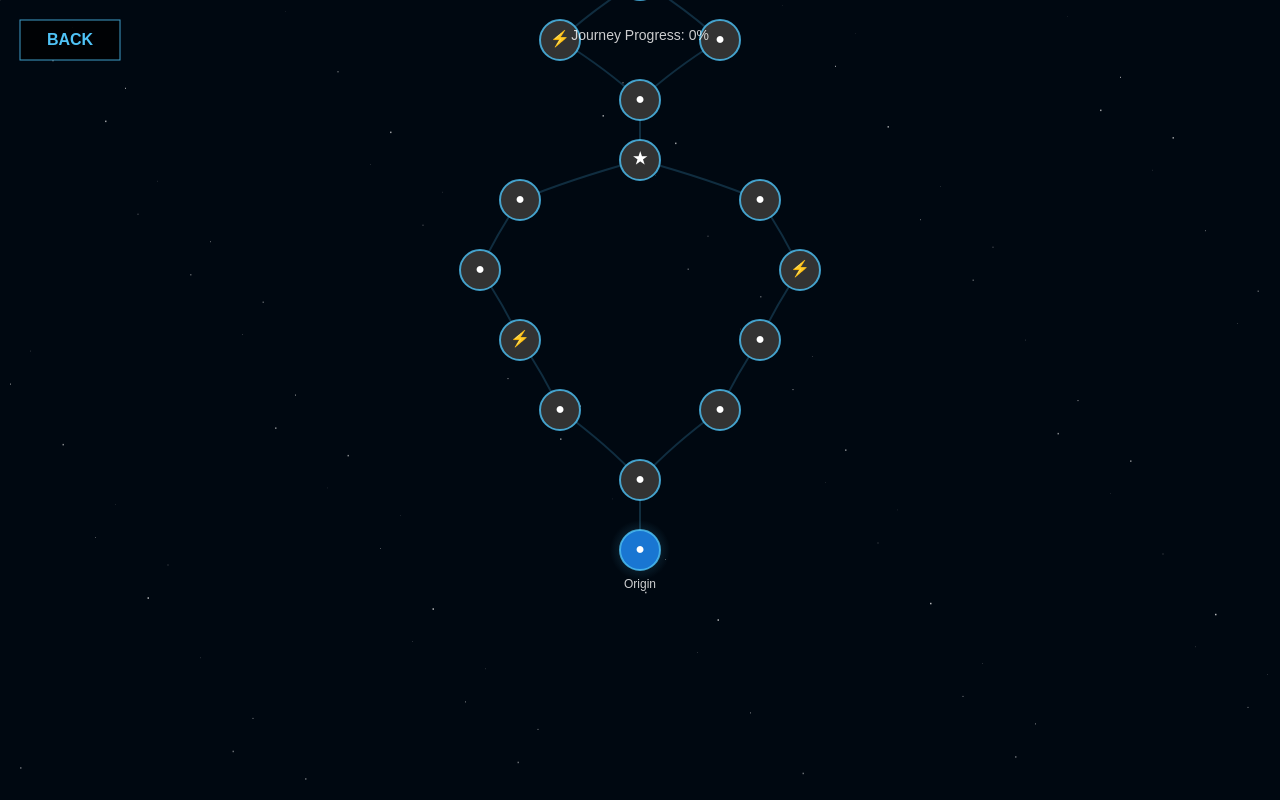
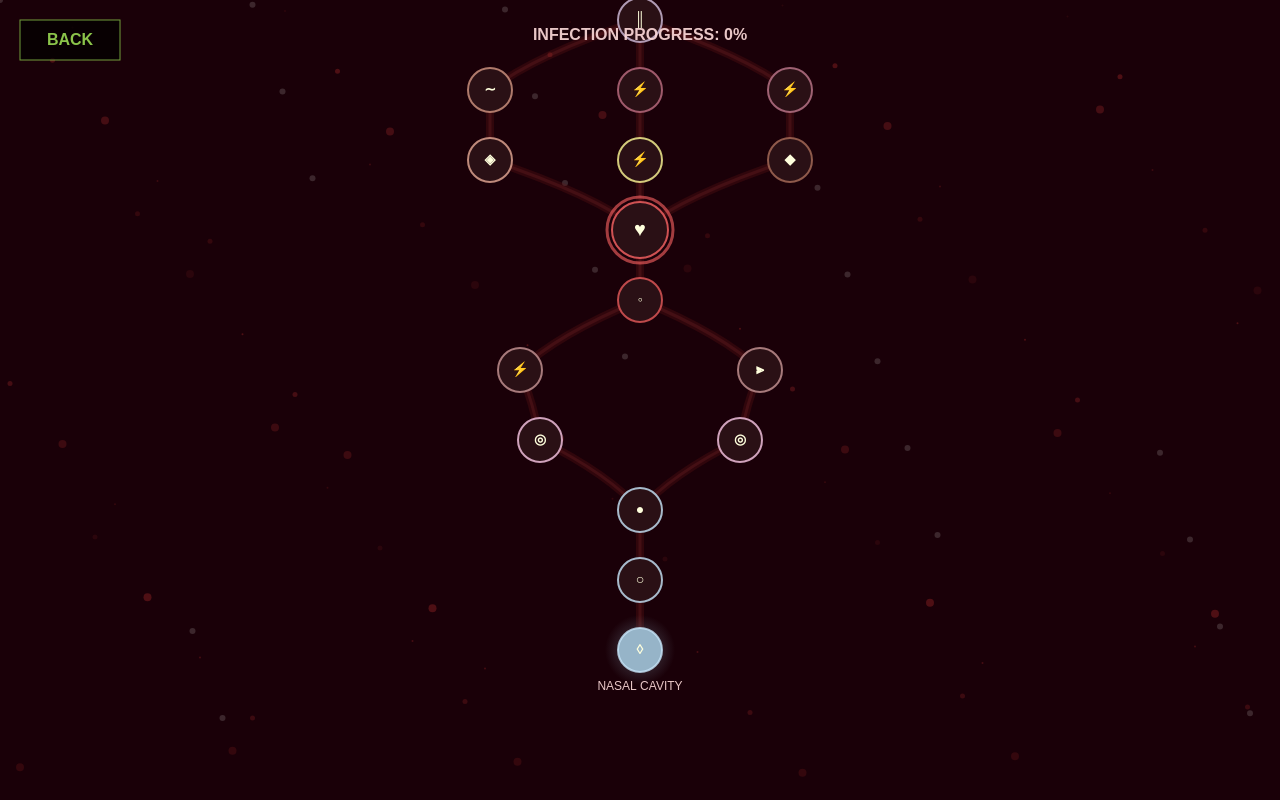
Before and after one commit to jamalamar/Osmos_lite, a plain HTML site: page index.html in a window 1280 px wide. Both pictures are taken after a click on the button "JOURNEY". Drawn offline with Linux system fonts and the light colour scheme.

Commit message:
New Title & Theme: "VIRAL - Infect to Survive"

```diff
--- a/index.html
+++ b/index.html
@@ -3,7 +3,7 @@
 <head>
     <meta charset="UTF-8">
     <meta name="viewport" content="width=device-width, initial-scale=1.0">
-    <title>Osmos Clone</title>
+    <title>VIRAL - Journey Through the Body</title>
     <link rel="stylesheet" href="style.css">
 </head>
 <body>
@@ -16,8 +16,8 @@
                 <div class="mass">Mass: <span id="mass">100</span></div>
             </div>
             <div class="start-screen" id="startScreen">
-                <h1 class="game-title">OSMOS</h1>
-                <p class="game-subtitle">Absorb to Survive</p>
+                <h1 class="game-title">VIRAL</h1>
+                <p class="game-subtitle">Infect to Survive</p>
                 <div class="button-container">
                     <button id="playBtn" class="play-button">PLAY</button>
                     <button id="journeyBtn" class="journey-button">JOURNEY</button>
@@ -32,7 +32,7 @@
                 <button id="restartBtn">Restart</button>
             </div>
             <div class="instructions">
-                <p>Click to move • Absorb smaller cells • Avoid larger ones</p>
+                <p>Click to move • Infect smaller cells • Avoid immune cells</p>
             </div>
         </div>
     </div>
--- a/map.js
+++ b/map.js
@@ -12,38 +12,50 @@ class MapSystem {
     generateMapLevels() {
         // Get center position (will be set when canvas is initialized)
         const centerX = window.innerWidth / 2;
+        const yStart = 650;
 
         const levels = [
-            // Main path
-            { id: 0, x: centerX, y: 550, type: 'normal', connections: [1], branch: 'main', name: 'Origin' },
-            { id: 1, x: centerX, y: 480, type: 'normal', connections: [2, 3], branch: 'main', name: 'First Step' },
+            // Entry Point - Respiratory System
+            { id: 0, x: centerX, y: yStart, type: 'normal', connections: [1], branch: 'respiratory', name: 'Nasal Cavity', organ: 'nose' },
+            { id: 1, x: centerX, y: yStart - 70, type: 'normal', connections: [2], branch: 'respiratory', name: 'Throat', organ: 'throat' },
+            { id: 2, x: centerX, y: yStart - 140, type: 'normal', connections: [3, 4], branch: 'respiratory', name: 'Trachea', organ: 'trachea' },
 
-            // Branch point - splits into two paths
-            { id: 2, x: centerX - 80, y: 410, type: 'normal', connections: [4], branch: 'left', name: 'Dense Cluster' },
-            { id: 3, x: centerX + 80, y: 410, type: 'normal', connections: [5], branch: 'right', name: 'Open Space' },
+            // Lungs Branch
+            { id: 3, x: centerX - 100, y: yStart - 210, type: 'normal', connections: [5], branch: 'lungs', name: 'Left Lung', organ: 'lung' },
+            { id: 4, x: centerX + 100, y: yStart - 210, type: 'normal', connections: [6], branch: 'lungs', name: 'Right Lung', organ: 'lung' },
+            { id: 5, x: centerX - 120, y: yStart - 280, type: 'challenge', connections: [7], branch: 'lungs', name: 'Alveoli', organ: 'alveoli' },
+            { id: 6, x: centerX + 120, y: yStart - 280, type: 'normal', connections: [7], branch: 'lungs', name: 'Bronchioles', organ: 'bronchi' },
 
-            // Left branch
-            { id: 4, x: centerX - 120, y: 340, type: 'challenge', connections: [6], branch: 'left', name: 'Challenge: Swarm' },
-            { id: 6, x: centerX - 160, y: 270, type: 'normal', connections: [8], branch: 'left', name: 'Narrow Passage' },
-            { id: 8, x: centerX - 120, y: 200, type: 'normal', connections: [10], branch: 'left', name: 'Convergence' },
+            // Bloodstream
+            { id: 7, x: centerX, y: yStart - 350, type: 'normal', connections: [8], branch: 'blood', name: 'Bloodstream', organ: 'blood' },
 
-            // Right branch
-            { id: 5, x: centerX + 120, y: 340, type: 'normal', connections: [7], branch: 'right', name: 'Drifters' },
-            { id: 7, x: centerX + 160, y: 270, type: 'challenge', connections: [9], branch: 'right', name: 'Challenge: Giants' },
-            { id: 9, x: centerX + 120, y: 200, type: 'normal', connections: [10], branch: 'right', name: 'Reunification' },
+            // Heart - First Boss
+            { id: 8, x: centerX, y: yStart - 420, type: 'boss', connections: [9, 10, 11], branch: 'cardiovascular', name: 'HEART', organ: 'heart' },
 
-            // Paths merge
-            { id: 10, x: centerX, y: 160, type: 'boss', connections: [11], branch: 'main', name: 'Boss: Leviathan' },
+            // Three paths from heart
+            { id: 9, x: centerX - 150, y: yStart - 490, type: 'normal', connections: [12], branch: 'digestive', name: 'Stomach', organ: 'stomach' },
+            { id: 10, x: centerX, y: yStart - 490, type: 'challenge', connections: [13], branch: 'immune', name: 'Lymph Node', organ: 'lymph' },
+            { id: 11, x: centerX + 150, y: yStart - 490, type: 'normal', connections: [14], branch: 'filtration', name: 'Liver', organ: 'liver' },
 
-            // Second section
-            { id: 11, x: centerX, y: 100, type: 'normal', connections: [12, 13], branch: 'main', name: 'New Horizons' },
+            // Digestive path
+            { id: 12, x: centerX - 150, y: yStart - 560, type: 'normal', connections: [15], branch: 'digestive', name: 'Small Intestine', organ: 'intestine' },
 
-            // Second branch
-            { id: 12, x: centerX - 80, y: 40, type: 'challenge', connections: [14], branch: 'left', name: 'Challenge: Maze' },
-            { id: 13, x: centerX + 80, y: 40, type: 'normal', connections: [14], branch: 'right', name: 'Fast Track' },
+            // Immune challenge
+            { id: 13, x: centerX, y: yStart - 560, type: 'challenge', connections: [15], branch: 'immune', name: 'Spleen', organ: 'spleen' },
 
-            // Final boss
-            { id: 14, x: centerX, y: -20, type: 'boss', connections: [], branch: 'main', name: 'Boss: Singularity' }
+            // Filtration path
+            { id: 14, x: centerX + 150, y: yStart - 560, type: 'challenge', connections: [15], branch: 'filtration', name: 'Kidneys', organ: 'kidney' },
+
+            // Paths converge - Nervous System
+            { id: 15, x: centerX, y: yStart - 630, type: 'normal', connections: [16], branch: 'nervous', name: 'Spinal Cord', organ: 'spine' },
+            { id: 16, x: centerX, y: yStart - 700, type: 'normal', connections: [17, 18], branch: 'nervous', name: 'Brain Stem', organ: 'brainstem' },
+
+            // Final branches
+            { id: 17, x: centerX - 80, y: yStart - 770, type: 'challenge', connections: [19], branch: 'nervous', name: 'Cerebellum', organ: 'cerebellum' },
+            { id: 18, x: centerX + 80, y: yStart - 770, type: 'normal', connections: [19], branch: 'nervous', name: 'Frontal Lobe', organ: 'brain' },
+
+            // Final Boss
+            { id: 19, x: centerX, y: yStart - 840, type: 'boss', connections: [], branch: 'nervous', name: 'BRAIN CORE', organ: 'brain' }
         ];
 
         return levels;
@@ -122,11 +134,11 @@ class MapSystem {
 
         const offset = this.getCameraOffset();
 
-        // Clear canvas
-        this.ctx.fillStyle = '#000811';
+        // Clear canvas with body interior color
+        this.ctx.fillStyle = '#1a0008';
         this.ctx.fillRect(0, 0, this.canvas.width, this.canvas.height);
 
-        // Draw starfield background
+        // Draw biological background
         this.drawStarfield();
 
         // Save context for camera transform
@@ -146,46 +158,65 @@ class MapSystem {
     }
 
     drawStarfield() {
-        const stars = 100;
-        for (let i = 0; i < stars; i++) {
+        // Draw floating cells/particles in the body
+        const particles = 80;
+        for (let i = 0; i < particles; i++) {
             const x = (i * 137.5) % this.canvas.width;
             const y = (i * 213.7) % this.canvas.height;
-            const size = (i % 3) * 0.5 + 0.5;
-            const opacity = 0.3 + (i % 5) * 0.1;
+            const size = (i % 3) * 1.5 + 1;
+            const opacity = 0.1 + (i % 5) * 0.05;
+
+            // Red blood cells
+            this.ctx.fillStyle = `rgba(200, 50, 50, ${opacity})`;
+            this.ctx.beginPath();
+            this.ctx.arc(x, y, size, 0, Math.PI * 2);
+            this.ctx.fill();
+        }
+
+        // White blood cells (fewer)
+        for (let i = 0; i < 20; i++) {
+            const x = (i * 312.5) % this.canvas.width;
+            const y = (i * 178.3) % this.canvas.height;
+            const size = 3;
+            const opacity = 0.15;
 
             this.ctx.fillStyle = `rgba(255, 255, 255, ${opacity})`;
-            this.ctx.fillRect(x, y, size, size);
+            this.ctx.beginPath();
+            this.ctx.arc(x, y, size, 0, Math.PI * 2);
+            this.ctx.fill();
         }
     }
 
     drawConnections() {
-        this.ctx.strokeStyle = 'rgba(79, 195, 247, 0.3)';
-        this.ctx.lineWidth = 2;
-
         for (let level of this.levels) {
             for (let connId of level.connections) {
                 const target = this.levels.find(l => l.id === connId);
                 if (!target) continue;
 
-                // Highlight unlocked paths
-                if (this.unlockedLevels.includes(level.id) && this.unlockedLevels.includes(connId)) {
-                    this.ctx.strokeStyle = 'rgba(79, 195, 247, 0.6)';
-                } else {
-                    this.ctx.strokeStyle = 'rgba(79, 195, 247, 0.2)';
-                }
+                // Blood vessel style connections
+                const isUnlocked = this.unlockedLevels.includes(level.id) && this.unlockedLevels.includes(connId);
+
+                // Draw vessel
+                this.ctx.lineWidth = 8;
+                this.ctx.strokeStyle = isUnlocked ? 'rgba(180, 40, 40, 0.4)' : 'rgba(100, 20, 20, 0.3)';
 
                 this.ctx.beginPath();
                 this.ctx.moveTo(level.x, level.y);
 
-                // Draw curved path
+                // Draw organic curved blood vessel
                 const midX = (level.x + target.x) / 2;
                 const midY = (level.y + target.y) / 2;
-                const curveOffset = (level.x - target.x) * 0.1;
+                const curveOffset = (level.x - target.x) * 0.2;
 
                 this.ctx.quadraticCurveTo(
                     midX + curveOffset, midY,
                     target.x, target.y
                 );
+                this.ctx.stroke();
+
+                // Inner vessel highlight
+                this.ctx.lineWidth = 3;
+                this.ctx.strokeStyle = isUnlocked ? 'rgba(220, 80, 80, 0.3)' : 'rgba(150, 50, 50, 0.2)';
                 this.ctx.stroke();
             }
         }
@@ -197,66 +228,125 @@ class MapSystem {
             const isCompleted = this.completedLevels.includes(level.id);
             const isSelected = this.selectedNode && this.selectedNode.id === level.id;
 
+            // Get organ-specific color
+            let organColor = this.getOrganColor(level.organ, level.branch);
+
             // Node glow effect
             if (isUnlocked) {
                 const gradient = this.ctx.createRadialGradient(
                     level.x, level.y, 0,
-                    level.x, level.y, 30
+                    level.x, level.y, 35
                 );
-                gradient.addColorStop(0, 'rgba(79, 195, 247, 0.3)');
-                gradient.addColorStop(1, 'rgba(79, 195, 247, 0)');
+                gradient.addColorStop(0, `rgba(${organColor.r}, ${organColor.g}, ${organColor.b}, 0.4)`);
+                gradient.addColorStop(1, `rgba(${organColor.r}, ${organColor.g}, ${organColor.b}, 0)`);
                 this.ctx.fillStyle = gradient;
-                this.ctx.fillRect(level.x - 30, level.y - 30, 60, 60);
+                this.ctx.fillRect(level.x - 35, level.y - 35, 70, 70);
             }
 
-            // Node circle
+            // Draw organ shape based on type
+            const radius = level.type === 'boss' ? 28 : 22;
+
+            // Outer ring for bosses
+            if (level.type === 'boss') {
+                this.ctx.beginPath();
+                this.ctx.arc(level.x, level.y, radius + 5, 0, Math.PI * 2);
+                this.ctx.strokeStyle = `rgba(255, 100, 100, 0.6)`;
+                this.ctx.lineWidth = 3;
+                this.ctx.stroke();
+            }
+
+            // Main node
             this.ctx.beginPath();
-            this.ctx.arc(level.x, level.y, 20, 0, Math.PI * 2);
+            this.ctx.arc(level.x, level.y, radius, 0, Math.PI * 2);
 
-            // Fill based on state
+            // Fill based on state and organ
             if (isCompleted) {
-                this.ctx.fillStyle = '#4fc3f7';
+                this.ctx.fillStyle = '#8bc34a'; // Infected (green)
             } else if (isUnlocked) {
-                this.ctx.fillStyle = '#1976d2';
+                this.ctx.fillStyle = `rgb(${organColor.r}, ${organColor.g}, ${organColor.b})`;
             } else {
-                this.ctx.fillStyle = '#333';
+                this.ctx.fillStyle = '#2a1015';
             }
             this.ctx.fill();
 
             // Border
-            this.ctx.strokeStyle = isSelected ? '#fff' : 'rgba(79, 195, 247, 0.8)';
+            this.ctx.strokeStyle = isSelected ? '#fff' : `rgba(${organColor.r + 50}, ${organColor.g + 50}, ${organColor.b + 50}, 0.8)`;
             this.ctx.lineWidth = isSelected ? 3 : 2;
             this.ctx.stroke();
 
             // Icon based on type
-            this.ctx.fillStyle = '#fff';
-            this.ctx.font = 'bold 16px Arial';
+            this.ctx.fillStyle = isCompleted ? '#fff' : '#ffd';
+            this.ctx.font = level.type === 'boss' ? 'bold 20px Arial' : 'bold 14px Arial';
             this.ctx.textAlign = 'center';
             this.ctx.textBaseline = 'middle';
 
-            let icon = '●';
-            if (level.type === 'boss') icon = '★';
-            else if (level.type === 'challenge') icon = '⚡';
-
+            let icon = this.getOrganIcon(level.organ, level.type);
             this.ctx.fillText(icon, level.x, level.y);
 
             // Level name
             if (isUnlocked) {
-                this.ctx.font = '12px Arial';
-                this.ctx.fillStyle = 'rgba(255, 255, 255, 0.8)';
-                this.ctx.fillText(level.name, level.x, level.y + 35);
+                this.ctx.font = level.type === 'boss' ? 'bold 14px Arial' : '12px Arial';
+                this.ctx.fillStyle = 'rgba(255, 220, 220, 0.9)';
+                this.ctx.fillText(level.name.toUpperCase(), level.x, level.y + (radius + 15));
             }
         }
+    }
+
+    getOrganColor(organ, branch) {
+        const colors = {
+            'respiratory': { r: 150, g: 180, b: 200 },
+            'lung': { r: 200, g: 150, b: 180 },
+            'blood': { r: 180, g: 40, b: 40 },
+            'heart': { r: 200, g: 50, b: 50 },
+            'stomach': { r: 180, g: 120, b: 100 },
+            'intestine': { r: 160, g: 100, b: 80 },
+            'liver': { r: 120, g: 60, b: 40 },
+            'kidney': { r: 140, g: 70, b: 90 },
+            'lymph': { r: 220, g: 200, b: 100 },
+            'spleen': { r: 140, g: 60, b: 80 },
+            'nervous': { r: 180, g: 150, b: 200 },
+            'brain': { r: 200, g: 160, b: 180 },
+            'spine': { r: 160, g: 140, b: 170 }
+        };
+
+        return colors[organ] || colors[branch] || { r: 150, g: 100, b: 100 };
+    }
+
+    getOrganIcon(organ, type) {
+        if (type === 'boss') {
+            if (organ === 'heart') return '♥';
+            if (organ === 'brain') return '◉';
+        }
+
+        const icons = {
+            'nose': '◊',
+            'throat': '○',
+            'lung': '◎',
+            'blood': '◦',
+            'stomach': '◈',
+            'intestine': '∼',
+            'liver': '◆',
+            'kidney': '◐',
+            'lymph': '✦',
+            'spleen': '◉',
+            'spine': '║',
+            'brain': '◎',
+            'alveoli': '⬡',
+            'bronchi': '⫸'
+        };
+
+        if (type === 'challenge') return '⚡';
+        return icons[organ] || '●';
     }
 
     drawUI() {
         // Back button
         this.ctx.fillStyle = 'rgba(0, 0, 0, 0.7)';
         this.ctx.fillRect(20, 20, 100, 40);
-        this.ctx.strokeStyle = 'rgba(79, 195, 247, 0.8)';
+        this.ctx.strokeStyle = 'rgba(139, 195, 74, 0.8)';
         this.ctx.strokeRect(20, 20, 100, 40);
 
-        this.ctx.fillStyle = '#4fc3f7';
+        this.ctx.fillStyle = '#8bc34a';
         this.ctx.font = 'bold 16px Arial';
         this.ctx.textAlign = 'center';
         this.ctx.fillText('BACK', 70, 45);
@@ -266,10 +356,10 @@ class MapSystem {
             const infoX = this.canvas.width - 220;
             this.ctx.fillStyle = 'rgba(0, 0, 0, 0.8)';
             this.ctx.fillRect(infoX, 20, 200, 120);
-            this.ctx.strokeStyle = 'rgba(79, 195, 247, 0.8)';
+            this.ctx.strokeStyle = 'rgba(200, 50, 50, 0.8)';
             this.ctx.strokeRect(infoX, 20, 200, 120);
 
-            this.ctx.fillStyle = '#4fc3f7';
+            this.ctx.fillStyle = '#ff6b6b';
             this.ctx.font = 'bold 14px Arial';
             this.ctx.textAlign = 'left';
             this.ctx.fillText(this.selectedNode.name, infoX + 10, 45);
@@ -280,19 +370,19 @@ class MapSystem {
             this.ctx.fillText(`Status: ${this.completedLevels.includes(this.selectedNode.id) ? 'COMPLETED' : 'AVAILABLE'}`, infoX + 10, 90);
 
             // Play button for selected level
-            this.ctx.fillStyle = '#4fc3f7';
+            this.ctx.fillStyle = '#8bc34a';
             this.ctx.fillRect(infoX + 50, 100, 100, 30);
-            this.ctx.fillStyle = '#000';
+            this.ctx.fillStyle = '#fff';
             this.ctx.font = 'bold 14px Arial';
             this.ctx.textAlign = 'center';
-            this.ctx.fillText('PLAY', infoX + 100, 120);
+            this.ctx.fillText('INFECT', infoX + 100, 120);
         }
 
         // Progress indicator
-        this.ctx.fillStyle = 'rgba(255, 255, 255, 0.8)';
-        this.ctx.font = '14px Arial';
+        this.ctx.fillStyle = 'rgba(255, 220, 220, 0.9)';
+        this.ctx.font = 'bold 16px Arial';
         this.ctx.textAlign = 'center';
         const progress = Math.round((this.completedLevels.length / this.levels.length) * 100);
-        this.ctx.fillText(`Journey Progress: ${progress}%`, this.canvas.width / 2, 40);
+        this.ctx.fillText(`INFECTION PROGRESS: ${progress}%`, this.canvas.width / 2, 40);
     }
 }
--- a/style.css
+++ b/style.css
@@ -23,7 +23,7 @@ body {
     left: 0;
     width: 100%;
     height: 100%;
-    background: radial-gradient(ellipse at center, #001122 0%, #000000 100%);
+    background: radial-gradient(ellipse at center, #2d0810 0%, #0a0002 100%);
     cursor: crosshair;
 }
 
@@ -55,7 +55,7 @@ body {
 }
 
 .score span, .level span, .mass span {
-    color: #4fc3f7;
+    color: #8bc34a;
     font-weight: bold;
 }
 
@@ -89,8 +89,8 @@ body {
 .game-title {
     font-size: 72px;
     margin-bottom: 10px;
-    color: #4fc3f7;
-    text-shadow: 0 0 20px rgba(79, 195, 247, 0.5);
+    color: #8bc34a;
+    text-shadow: 0 0 20px rgba(139, 195, 74, 0.6);
     letter-spacing: 8px;
     font-weight: bold;
 }
@@ -109,8 +109,8 @@ body {
 }
 
 .play-button, .journey-button {
-    background: linear-gradient(135deg, #4fc3f7, #29b6f6);
-    color: #000;
+    background: linear-gradient(135deg, #8bc34a, #689f38);
+    color: #fff;
     border: none;
     padding: 20px 60px;
     font-size: 24px;
@@ -119,24 +119,24 @@ body {
     transition: all 0.3s;
     font-weight: bold;
     letter-spacing: 2px;
-    box-shadow: 0 4px 15px rgba(79, 195, 247, 0.3);
+    box-shadow: 0 4px 15px rgba(139, 195, 74, 0.3);
 }
 
 .journey-button {
-    background: linear-gradient(135deg, #7c4dff, #651fff);
-    box-shadow: 0 4px 15px rgba(124, 77, 255, 0.3);
+    background: linear-gradient(135deg, #d32f2f, #b71c1c);
+    box-shadow: 0 4px 15px rgba(211, 47, 47, 0.3);
 }
 
 .play-button:hover {
-    background: linear-gradient(135deg, #29b6f6, #4fc3f7);
+    background: linear-gradient(135deg, #689f38, #8bc34a);
     transform: scale(1.05);
-    box-shadow: 0 6px 20px rgba(79, 195, 247, 0.5);
+    box-shadow: 0 6px 20px rgba(139, 195, 74, 0.5);
 }
 
 .journey-button:hover {
-    background: linear-gradient(135deg, #651fff, #7c4dff);
+    background: linear-gradient(135deg, #b71c1c, #d32f2f);
     transform: scale(1.05);
-    box-shadow: 0 6px 20px rgba(124, 77, 255, 0.5);
+    box-shadow: 0 6px 20px rgba(211, 47, 47, 0.5);
 }
 
 .game-over {
@@ -194,7 +194,7 @@ body {
     left: 0;
     width: 100%;
     height: 100%;
-    background: radial-gradient(ellipse at center, #0a0e27 0%, #000000 100%);
+    background: radial-gradient(ellipse at center, #3d1020 0%, #1a0008 100%);
     cursor: pointer;
 }
 
```
